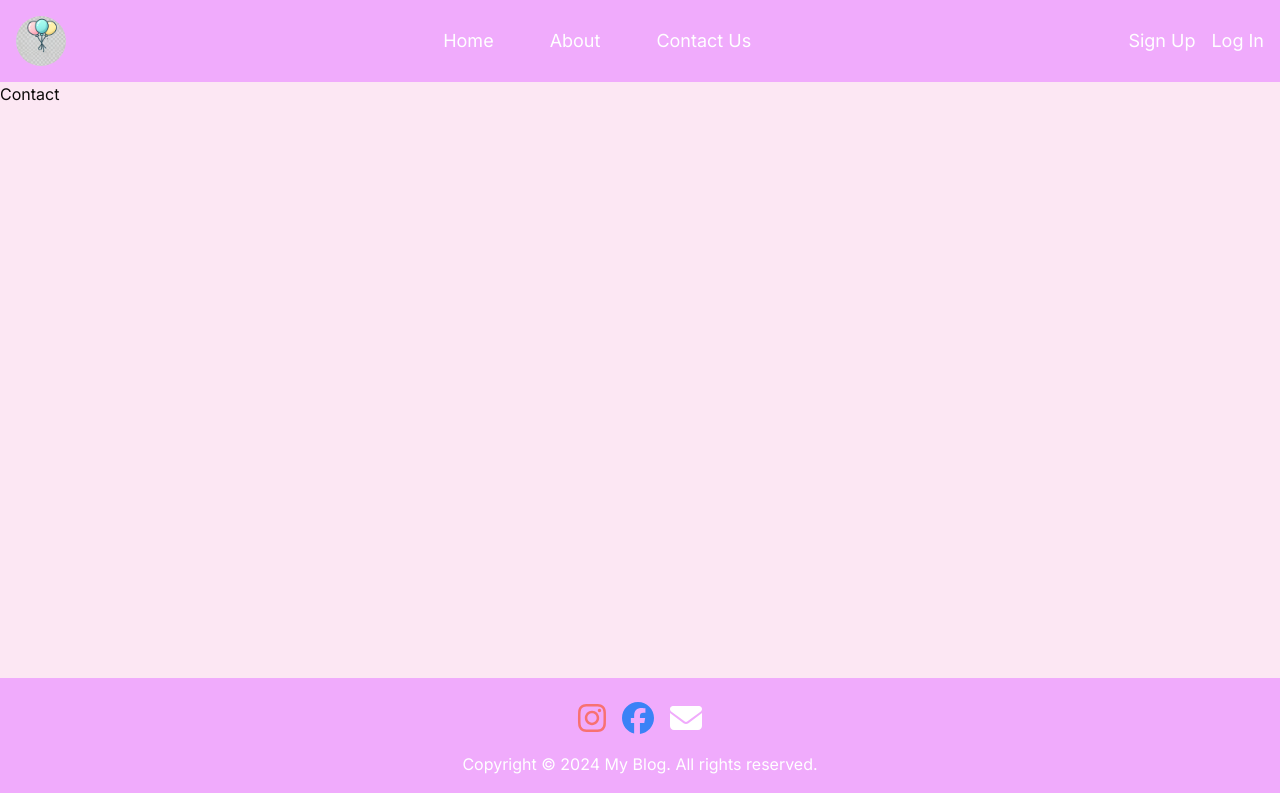
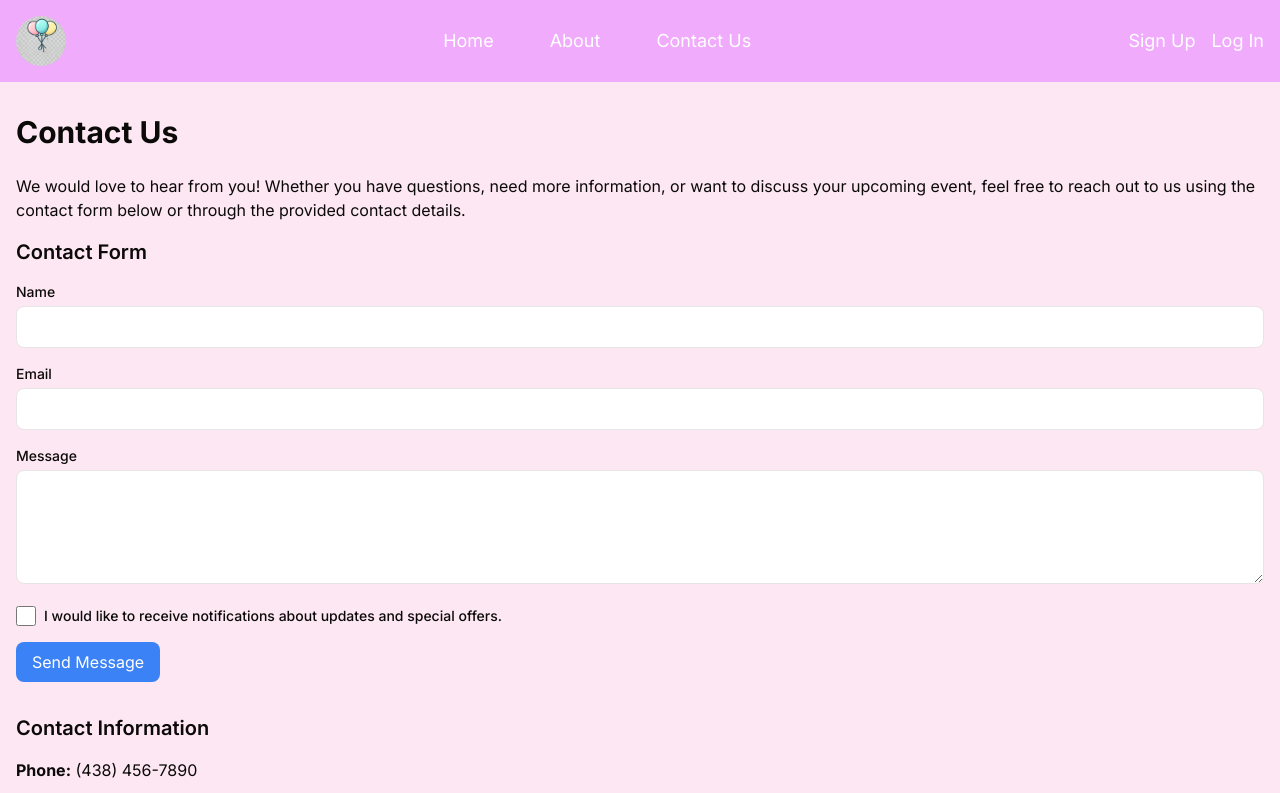
Before and after one commit to RichArdila/blog, a Next.js app: page /contact in a window 1280 px wide. Shown: the top 793 px of the page. Built offline with nearby package versions, Linux system fonts and the light colour scheme.

Commit message:
Created Contact Page

```diff
--- a/app/contact/page.tsx
+++ b/app/contact/page.tsx
@@ -1,5 +1,88 @@
 function Contact() {
-  return <div>Contact</div>;
+  return (
+    <div className="container mx-auto px-4 py-8">
+      <h1 className="text-3xl font-bold mb-6">Contact Us</h1>
+
+      <p className="mb-4">
+        We would love to hear from you! Whether you have questions, need more
+        information, or want to discuss your upcoming event, feel free to reach
+        out to us using the contact form below or through the provided contact
+        details.
+      </p>
+
+      <div className="mb-8">
+        <h2 className="text-xl font-semibold mb-4">Contact Form</h2>
+        <form action="/api/contact" method="POST" className="space-y-4">
+          <div>
+            <label htmlFor="name" className="block text-sm font-medium mb-1">
+              Name
+            </label>
+            <input
+              type="text"
+              id="name"
+              name="name"
+              required
+              className="border rounded-lg p-2 w-full"
+            />
+          </div>
+          <div>
+            <label htmlFor="email" className="block text-sm font-medium mb-1">
+              Email
+            </label>
+            <input
+              type="email"
+              id="email"
+              name="email"
+              required
+              className="border rounded-lg p-2 w-full"
+            />
+          </div>
+          <div>
+            <label htmlFor="message" className="block text-sm font-medium mb-1">
+              Message
+            </label>
+            <textarea
+              id="message"
+              name="message"
+              rows={4}
+              required
+              className="border rounded-lg p-2 w-full"
+            ></textarea>
+          </div>
+          <div className="flex items-center space-x-2 mb-4">
+            <input
+              type="checkbox"
+              id="newsletter"
+              name="newsletter"
+              className="h-5 w-5"
+            />
+            <label htmlFor="newsletter" className="text-sm font-medium">
+              I would like to receive notifications about updates and special
+              offers.
+            </label>
+          </div>
+          <button
+            type="submit"
+            className="bg-blue-500 text-white py-2 px-4 rounded-lg"
+          >
+            Send Message
+          </button>
+        </form>
+      </div>
+
+      <div className="mb-8">
+        <h2 className="text-xl font-semibold mb-4">Contact Information</h2>
+        <p className="mb-2">
+          <strong>Phone:</strong> (438) 456-7890
+        </p>
+        <p className="mb-2">
+          <strong>Email:</strong> Maydecorations@gmail.com
+        </p>
+        <p className="mb-2">
+          <strong>Address:</strong> 110 Rue de la Barre, Longueuil, QC J4K 1A3
+        </p>
+      </div>
+    </div>
+  );
 }
-
 export default Contact;
```
Also changed, not shown: app/about/page.tsx (+3 -6 lines).
